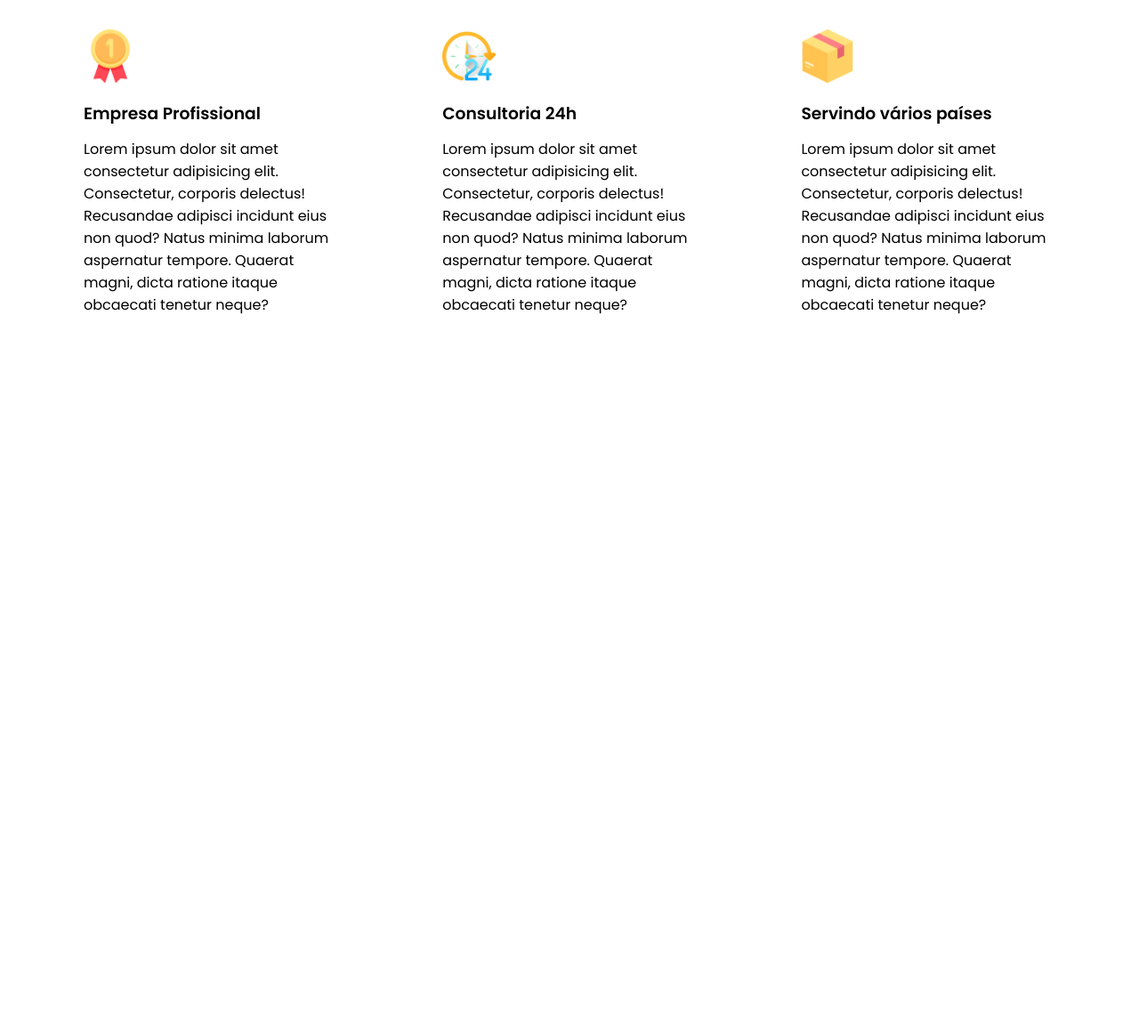
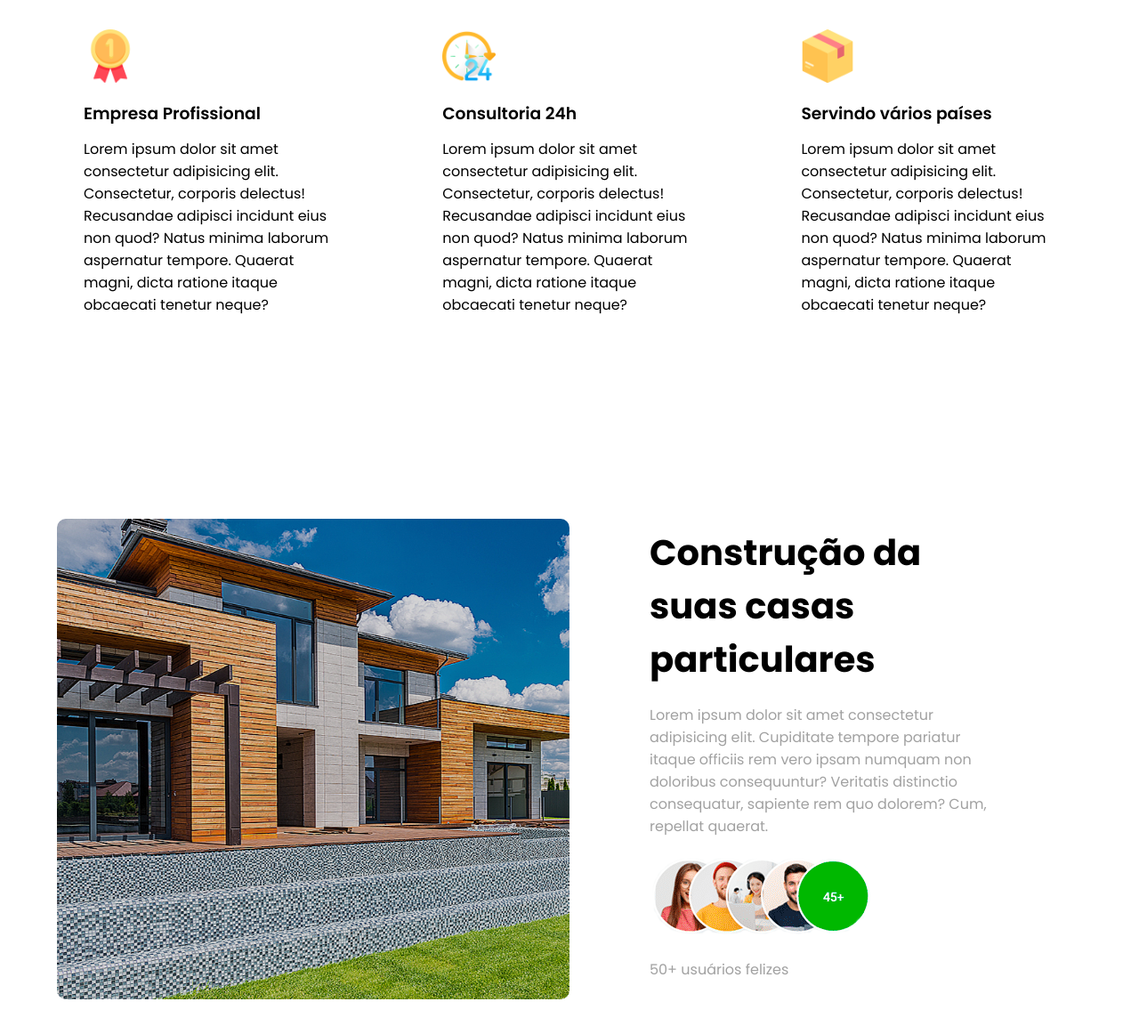
Before and after one commit to TheodoroL/mrstudio, a plain HTML site: page index.html in a window 1280 px wide. Shown: the part 816-1978 px from the top of the page at 89% size. Before the commit the page ends 1274 px from the top, so only its background shows below. Drawn offline with Linux system fonts and the light colour scheme.

Commit message:
Adiciona seção "casa" com imagem e descrição, incluindo estilos correspondentes

```diff
--- a/index.html
+++ b/index.html
@@ -104,6 +104,22 @@
             </div>
         </div>
     </section>
+
+    <section class="casa">
+        <div class="container">
+            <div class="casa-img">
+                <img src="./public/img/casa.png" alt="minha futura casa">
+            </div>
+            <div class="casa-text">
+                <h2>Construção da suas casas particulares</h2>
+                <p>Lorem ipsum dolor sit amet consectetur adipisicing elit. Cupiditate tempore pariatur itaque officiis
+                    rem vero ipsam numquam non doloribus consequuntur? Veritatis distinctio consequatur, sapiente rem
+                    quo dolorem? Cum, repellat quaerat.</p>
+                <img src="./public/img/user-happy.png" alt="usuários felizes">
+                <p>50+ usuários felizes</p>
+            </div>
+        </div>
+    </section>
 </body>
 
 </html>
--- a/public/css/style.css
+++ b/public/css/style.css
@@ -172,6 +172,37 @@ main .container{
 }
 
 
+.casa .container {
+    display: flex;
+    align-items: center;
+}
+
+.casa .casa-img{
+    width: 50%;
+}
+
+.casa .casa-img img{
+    width: 100%;
+    border-radius: 10px;
+}
+
+.casa .casa-text{
+    width: 50%;
+    padding: 90px;
+}
+
+.casa-text h2{
+    font-size: 2.5em;
+}
+.casa-text p{
+    margin: 20px 0;
+    color: var(--color-p);
+}
+
+.casa .casa-text p b{
+    color: black;
+    font-size: 20px;
+}
 
 /* responsivel */
  @media(max-width: 960px){
@@ -232,6 +263,14 @@ main .container{
     .diferenciais .card{
         width: 100%;
     }
+    .casa .container{
+        flex-direction: column-reverse;
+    }
+    .casa .casa-text
+    , .casa .casa-img{
+        width: 100%;
+        text-align: center;
+    }
  }
 
  @media (max-width: 400px){
```
